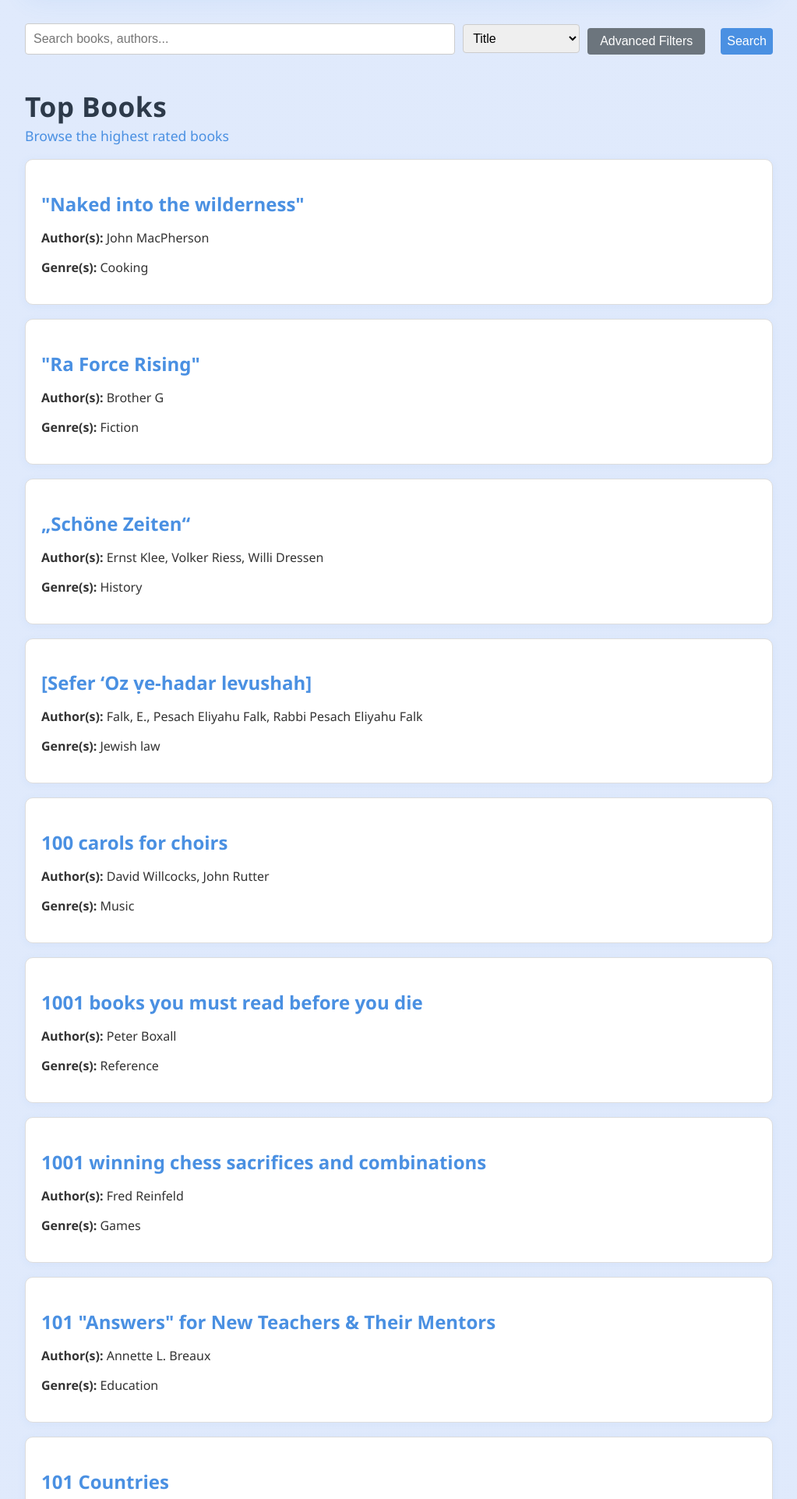
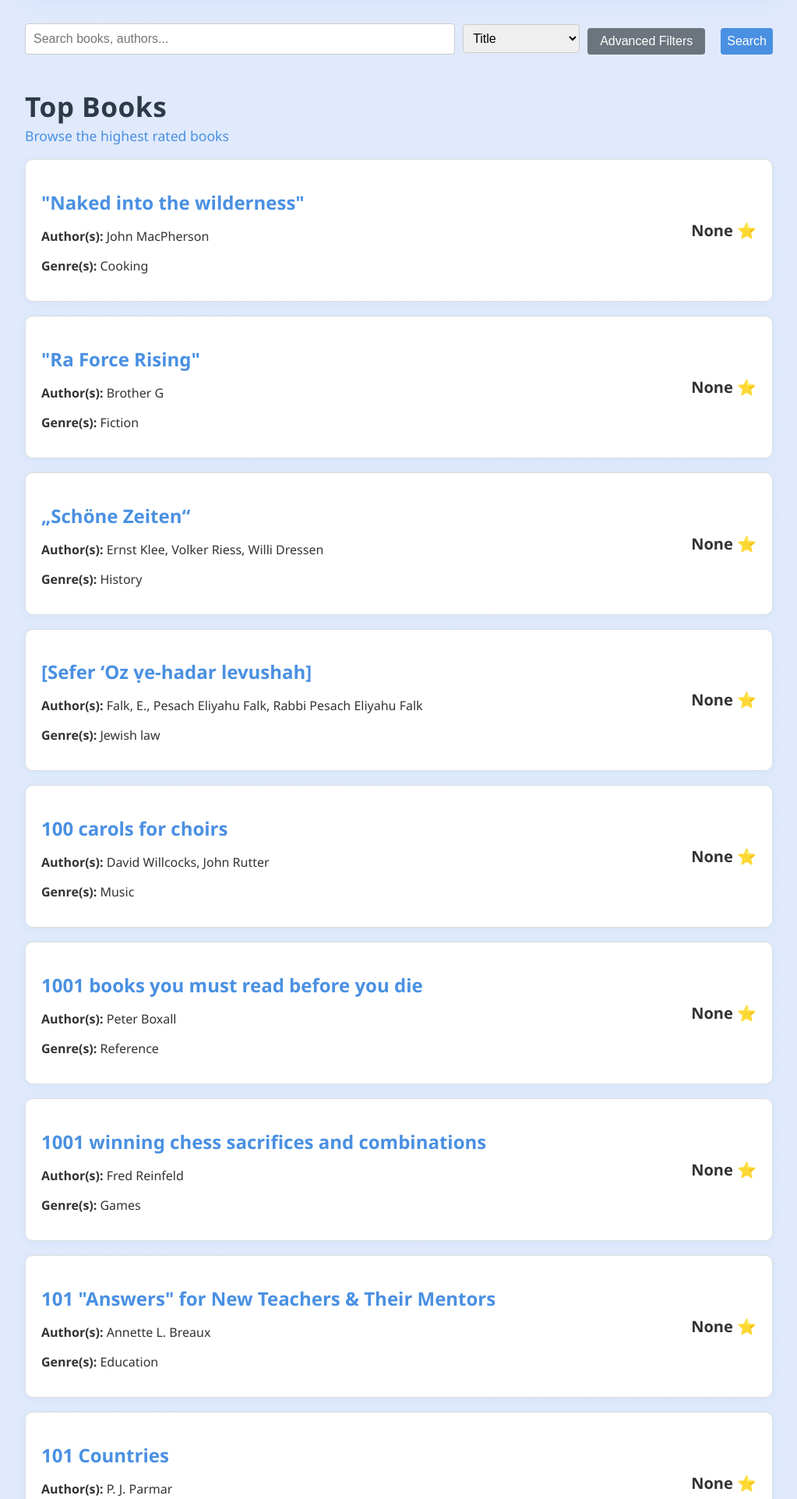
Before and after one commit to Kwongmingwei/INF2003, a Flask app: page / in a window 1280 px wide. Shown: the part 324-2247 px from the top of the page at 78% size, without its empty margins (128-1151 px from the left). Run offline with Flask 3, Linux system fonts and the light colour scheme; data comes from the database, SQL or seed files in the repository; some libraries are stand-ins or nearby versions.

Commit message:
Add avg_rating at the book list

```diff
--- a/static/styles.css
+++ b/static/styles.css
@@ -569,3 +569,31 @@
   box-shadow: 0 2px 12px rgba(74, 144, 226, 0.13);
   background: #e9ecef;
 }
+
+.book-list-card {
+  display: flex;
+  flex-direction: column;
+  padding: 0;
+}
+
+.book-list-main {
+  display: flex;
+  flex-direction: row;
+  align-items: center;
+  justify-content: space-between;
+  padding: 18px 20px;
+}
+
+.book-list-info {
+  flex: 1 1 auto;
+}
+
+.book-list-rating {
+  flex: 0 0 auto;
+  display: flex;
+  align-items: center;
+  justify-content: flex-end;
+  font-size: 1.25rem;
+  font-weight: 600;
+  min-width: 70px;
+}
--- a/templates/index.html
+++ b/templates/index.html
@@ -1,6 +1,6 @@
 {% extends "base.html" %} {% block content %}
 
-<!-- Hero Section -->
+
 <div class="hero-section">
   <h1 class="hero-title">Book Explorer</h1>
   <p class="hero-subtitle">Discover, filter, and review your favorite books</p>
--- a/templates/partials/book_list.html
+++ b/templates/partials/book_list.html
@@ -1,10 +1,17 @@
 {% for book in books %}
-  <div class="book-card">
-    <h2>
-      <a href="{{ url_for('book_detail', book_id=book.work_id) }}">{{ book.title }}</a>
-    </h2>
-    <p><strong>Author(s):</strong> {{ book.authors }}</p>
-    <p><strong>Genre(s):</strong> {{ book.genres }}</p>
+  <div class="book-card book-list-card">
+    <div class="book-list-main">
+      <div class="book-list-info">
+        <h2>
+          <a href="{{ url_for('book_detail', book_id=book.work_id) }}">{{ book.title }}</a>
+        </h2>
+        <p><strong>Author(s):</strong> {{ book.authors }}</p>
+        <p><strong>Genre(s):</strong> {{ book.genres }}</p>
+      </div>
+      <div class="book-list-rating">
+        <span>{{ book.avg_rating }} ⭐</span>
+      </div>
+    </div>
   </div>
 {% else %}
   <p>No books found.</p>
```
